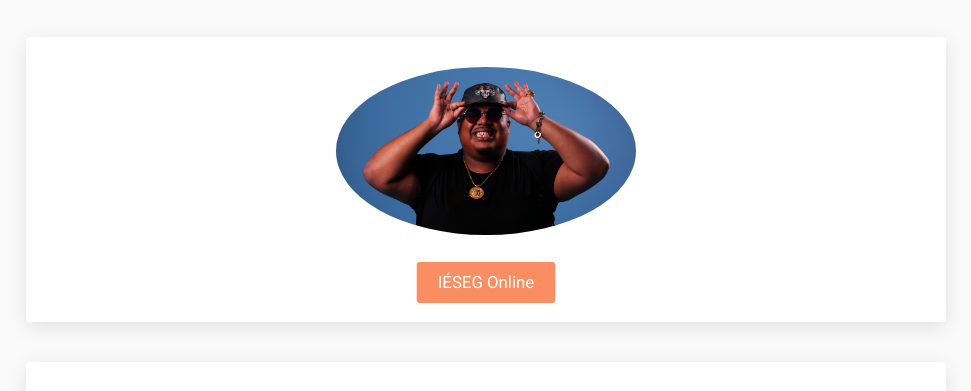
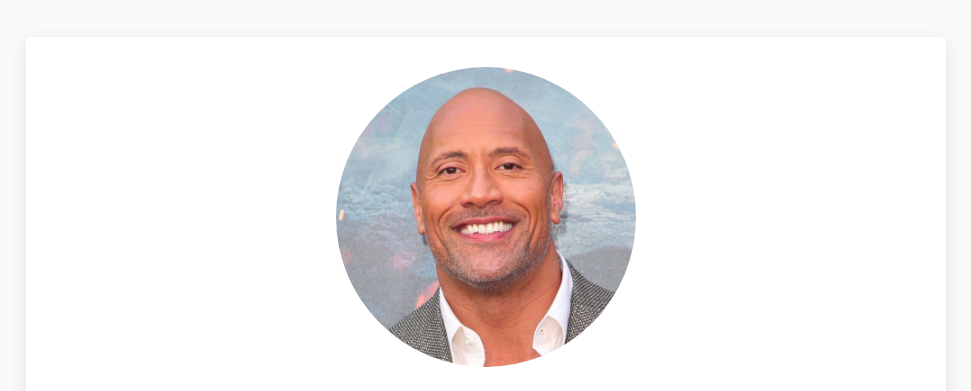
Before and after one commit to aurelien-delmas/my-profile, a plain HTML site: page index.html in a window 1280 px wide. Shown: the part 95-486 px from the top of the page, without its empty margins (154-1125 px from the left). Drawn offline with nearby package versions, Linux system fonts and the light colour scheme.

Commit message:
Update index.html

```diff
--- a/index.html
+++ b/index.html
@@ -19,7 +19,7 @@
         <h1>Aurélien Delmas</h1>
 
         <div class="box-white">
-            <img src="images/naza.jpg" alt="niska_face" class="rond"><br><br>
+            <img src="images/the_rock.jpg" alt="rock_face" class="rond"><br><br>
 
             <div class="animated pulse infinite slow">
                 <a href="https://www.ieseg-online.com/" target="_blank" class="btn-orange">IÉSEG Online</a>
```
